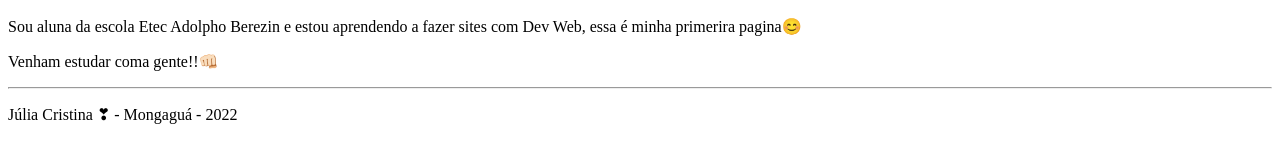
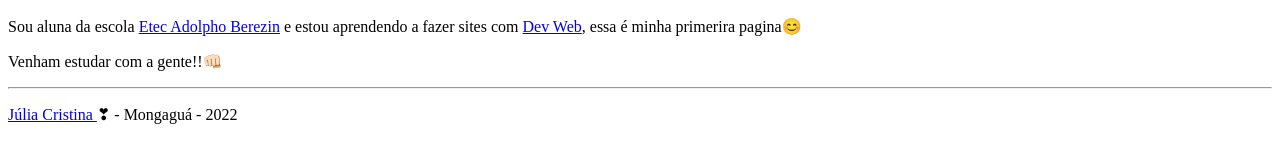
Before and after one commit to JuliaNakano/pagina-web, a plain HTML site: page index.html in a window 1280 px wide. Shown: the part 204-366 px from the top of the page. Drawn offline with Linux system fonts and the light colour scheme.

Commit message:
Página teste da aula Dev Web

```diff
--- a/index.html
+++ b/index.html
@@ -10,9 +10,9 @@
 
     <h1>😎Hello, Dev Web!</h1>
     <img src="logo-dev-web.png" alt="A imagem descreve o logotipo da página dev web, sendo composta pelo seu propio nome deve web nas cores verde escuro e ontornadas com branco, ao fundo temos cores acizentadas.  ">
-    <p> Sou aluna da escola Etec Adolpho Berezin e estou aprendendo a fazer sites com Dev Web,  essa é minha primerira pagina😊</p>
-    <p> Venham estudar coma gente!!👊🏻 </p>
+    <p> Sou aluna da escola  <a href="http://eteab.com.br/cms/">Etec Adolpho Berezin</a> e estou aprendendo a fazer sites com <a href="https://github.com/ermogenes/aulas-programacao-web">Dev Web</a>,  essa é minha primerira pagina😊</p>
+    <p> Venham estudar com a gente!!👊🏻 </p>
 <hr>
-    <p> Júlia Cristina ❣ - Mongaguá - 2022</p>
+    <p> <a href="https://github.com/JuliaNakano" >Júlia Cristina </a>  ❣ - Mongaguá - 2022</p>
 </body>
 </html>
```
